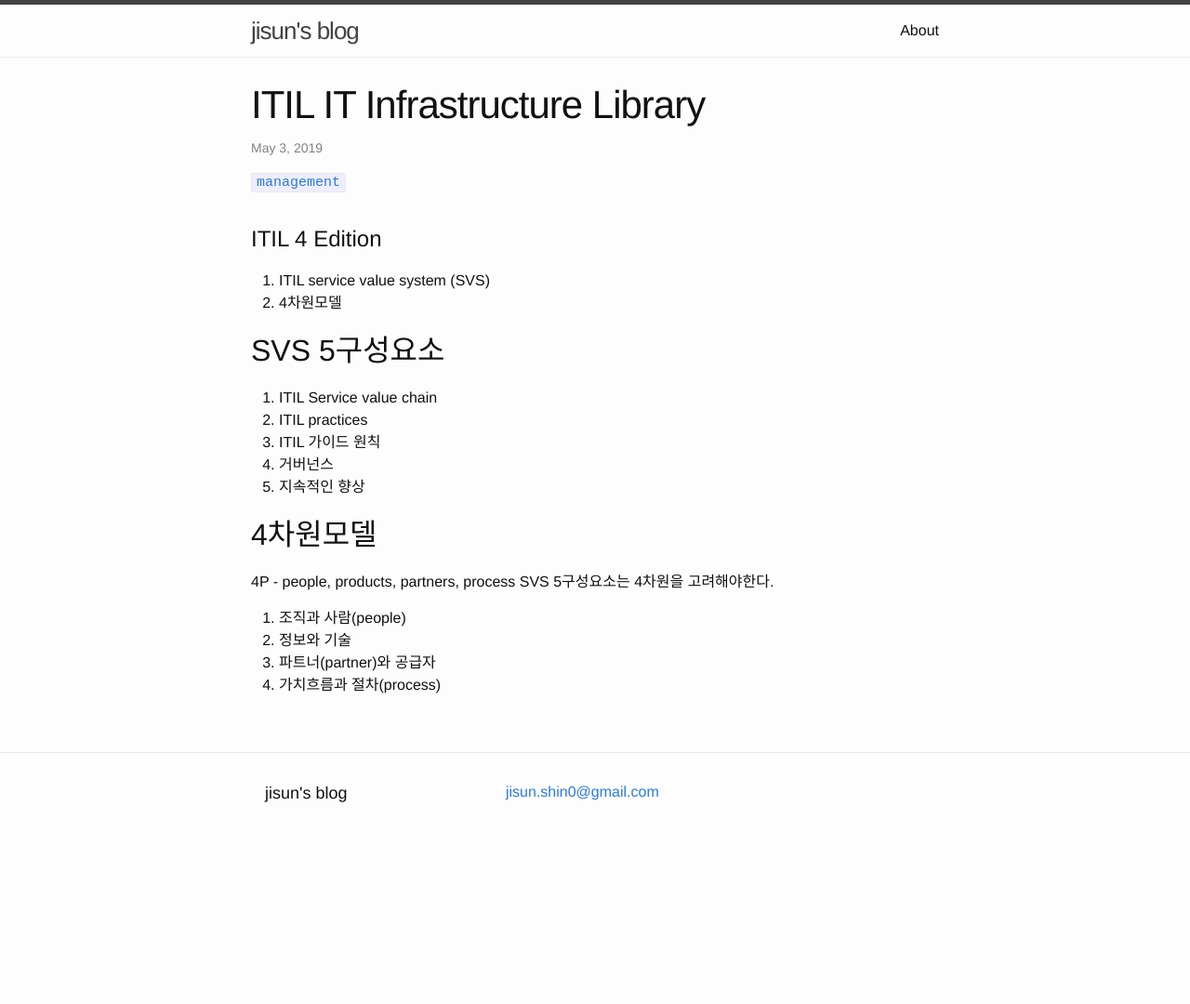
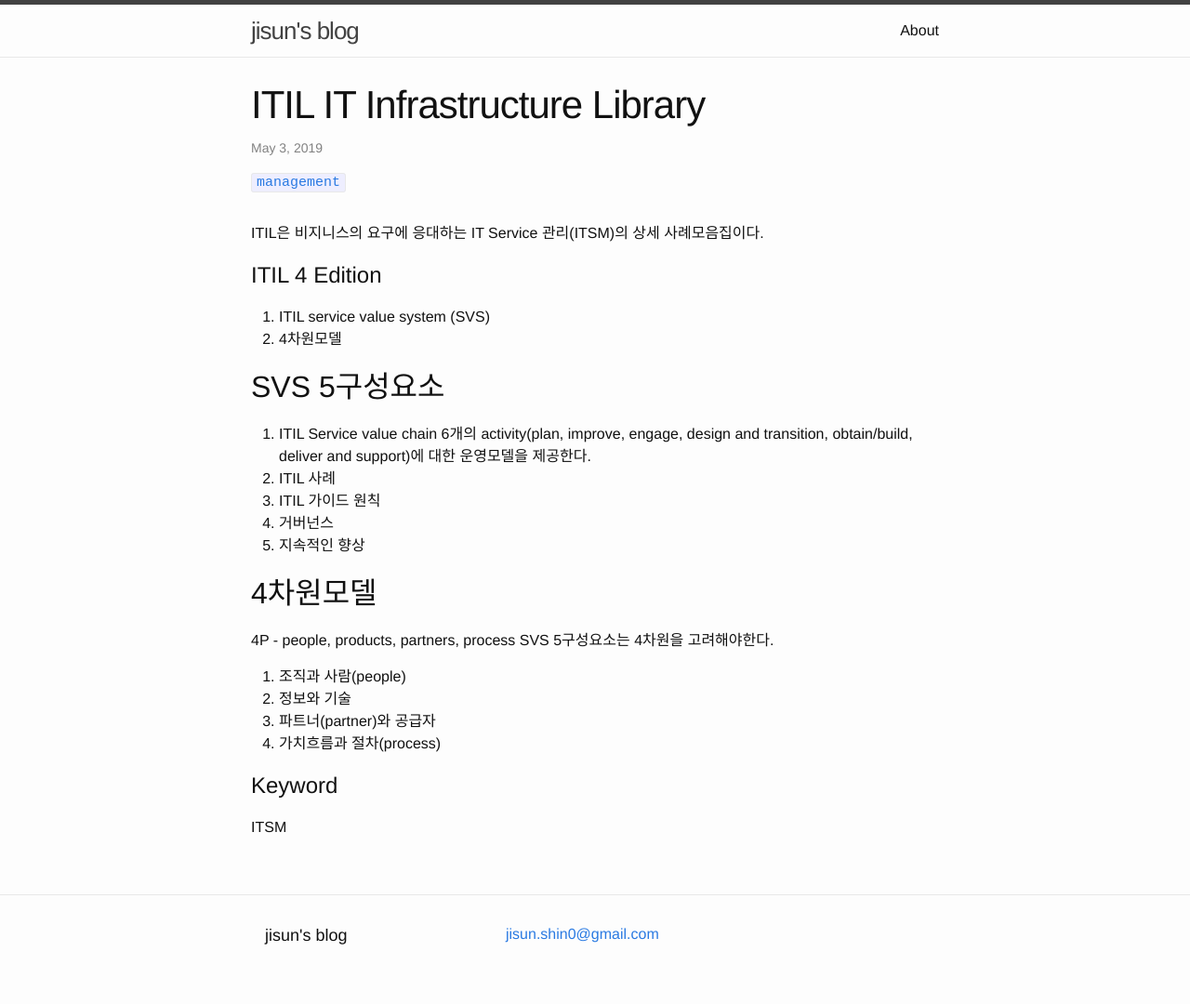
Before and after one commit to JisunShin/jisunshin.github.io, a Jekyll site: the page built from _posts/2019-05-03-ITIL.md, in a window 1280 px wide. Shown: the whole page at 93% size. Built offline with Jekyll 4.4.1, drawn with Linux system fonts in a browser that asks for light colours; before the commit the page ends 927 px from its top, so only the background shows below that.

Commit message:
Update 2019-05-03-ITIL.md

```diff
--- a/_posts/2019-05-03-ITIL.md
+++ b/_posts/2019-05-03-ITIL.md
@@ -4,6 +4,7 @@ title: "ITIL IT Infrastructure Library"
 category: business
 tags: management
 ---
+ITIL은 비지니스의 요구에 응대하는 IT Service 관리(ITSM)의  상세 사례모음집이다.
 
 # ITIL 4 Edition
 1. ITIL service value system (SVS)
@@ -11,7 +12,8 @@ tags: management
 
 ## SVS 5구성요소
   1. ITIL Service value chain
-  2. ITIL practices
+    6개의 activity(plan, improve, engage, design and transition, obtain/build, deliver and support)에 대한 운영모델을 제공한다.
+  2. ITIL 사례
   3. ITIL 가이드 원칙
   4. 거버넌스
   5. 지속적인 향상
@@ -23,3 +25,6 @@ SVS 5구성요소는 4차원을 고려해야한다.
    2. 정보와 기술
    3. 파트너(partner)와 공급자
    4. 가치흐름과 절차(process)
+
+# Keyword
+ITSM
```
